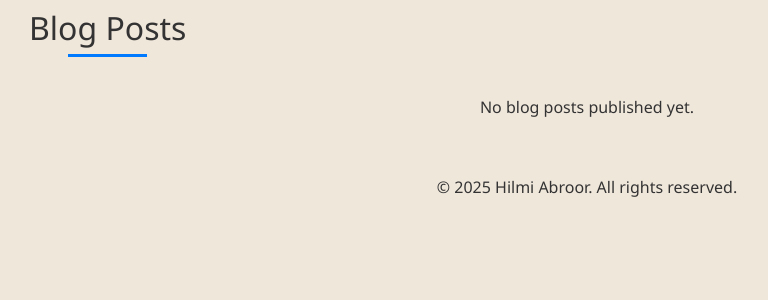
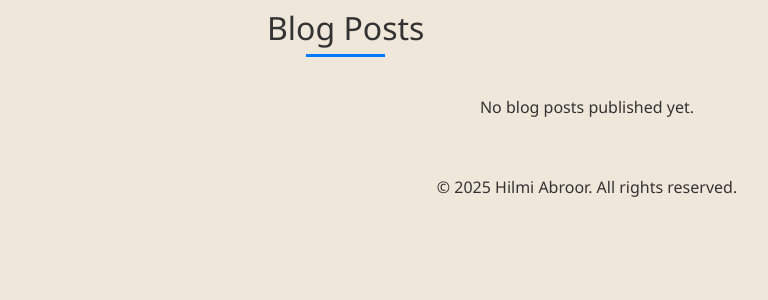
Before and after one commit to uint82/Portofolio, a Django app: page /blogs/ in a window 1280 px wide. Shown: the part 63-363 px from the top of the page, without its empty margins (53-821 px from the left). Run offline with Django 5.2, Linux system fonts and the light colour scheme; data that the repository does not hold is empty; some libraries are stand-ins or nearby versions.

Commit message:
blogs pages change similar to home

```diff
--- a/templates/portofolio/blogs.html
+++ b/templates/portofolio/blogs.html
@@ -2,7 +2,7 @@
 
 {% block content %}
 <section class="py-5 bg-light">
-    <div class="container">
+    <div class="content-container">
         <h2 class="text-center mb-5">Blog Posts</h2>
 
         <div class="row">
```
